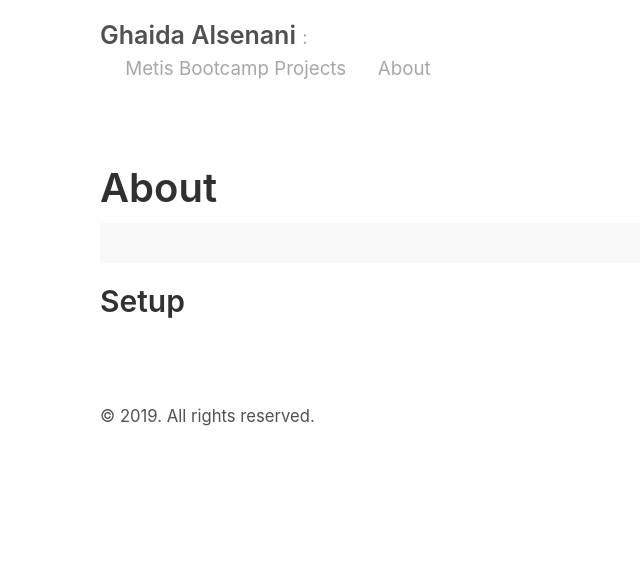
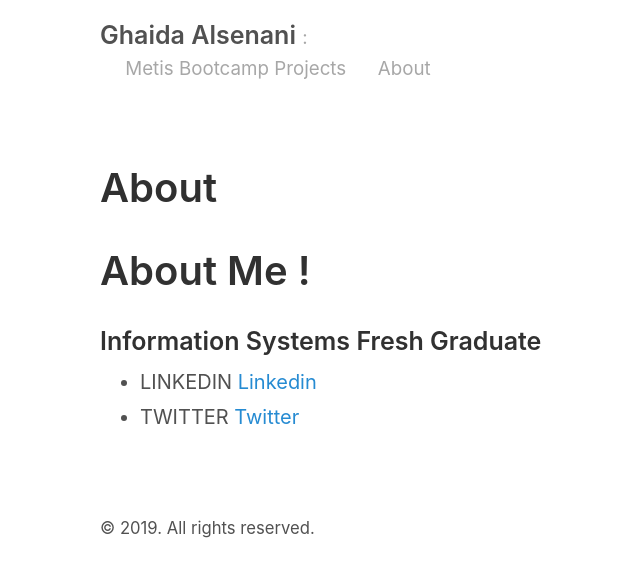
Before and after one commit to GhaidaSenani/GhaidaSenani.github.io, a Jekyll site: the page built from about.md, in a window 1280 px wide. Shown: the top 577 px of the page, without its empty margins (190-830 px from the left). Built offline with Jekyll 4.4.1, drawn with Linux system fonts in a browser that asks for light colours.

Commit message:
Update about.md

```diff
--- a/about.md
+++ b/about.md
@@ -2,15 +2,8 @@
 layout: page
 title: About
 ---
+# About Me !
 
-<p class="message">
-
-</p>
-
-
-
-
-
-
-
-## Setup
+### Information Systems Fresh Graduate
+* LINKEDIN [Linkedin](www.linkedin.com/in/ghaidaalsenani)
+* TWITTER [Twitter](https://twitter.com/GhaidaAlsenani)
```
